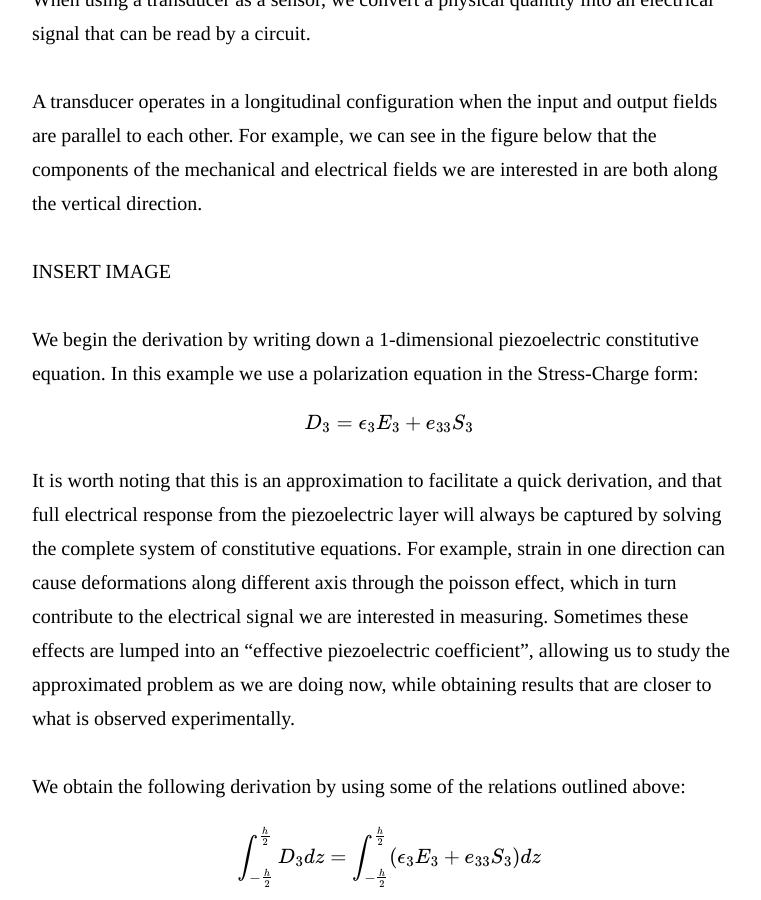
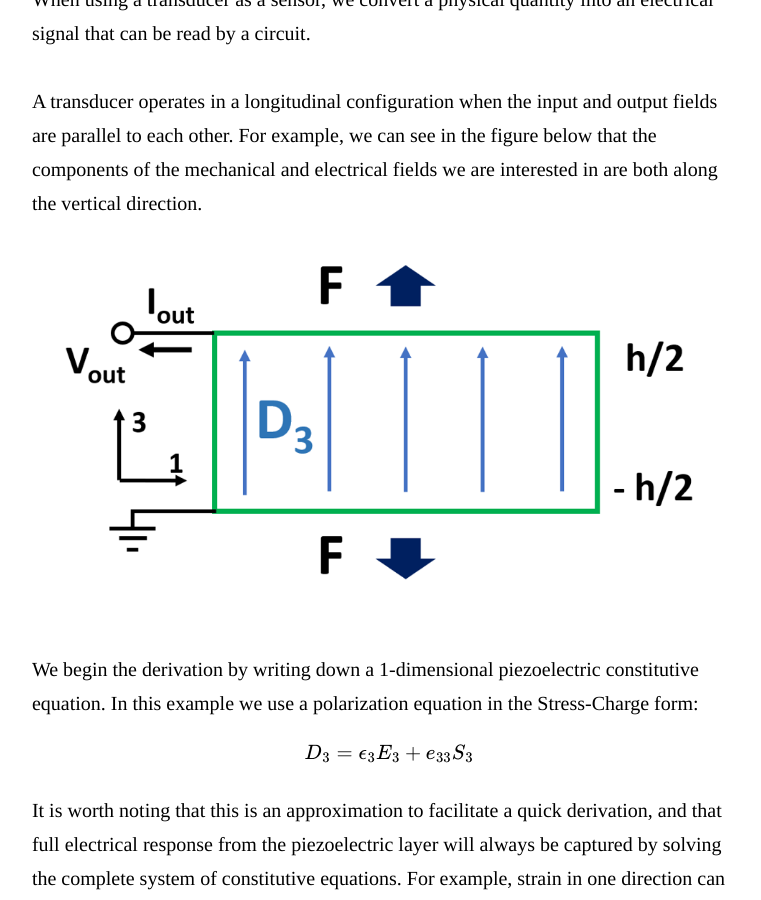
Before and after one commit to simeonipietro/memscademy.com, a Jekyll site: the page built from _posts/2020-06-15- Piezoelectricity for Grad Students.md, in a window 1280 px wide and 900 px high, scrolled down 6274 px. Shown: the whole window, without its empty margins (251-1012 px from the left). Built offline with Jekyll 4.4.1, drawn with Linux system fonts in a browser that asks for light colours; our own code applies the rules of GitHub Pages for plain Markdown files; formulas are drawn with MathJax 3.

Commit message:
Update 2020-06-15- Piezoelectricity for Grad Students.md

```diff
--- a/_posts/2020-06-15- Piezoelectricity for Grad Students.md
+++ b/_posts/2020-06-15- Piezoelectricity for Grad Students.md
@@ -124,7 +124,7 @@ When using a transducer as a sensor, we convert a physical quantity into an elec
 
 A transducer operates in a longitudinal configuration when the input and output fields are parallel to each other. For example, we can see in the figure below that the components of the mechanical and electrical fields we are interested in are both along the vertical direction.
 
-INSERT IMAGE
+{% include figure.html image="/assets/images/Piezo-Grad/longitudinal.png" caption=" " width="700" height="700" %}
 
 We begin the derivation by writing down a 1-dimensional piezoelectric constitutive equation. In this example we use a polarization equation in the Stress-Charge form:
 
```
